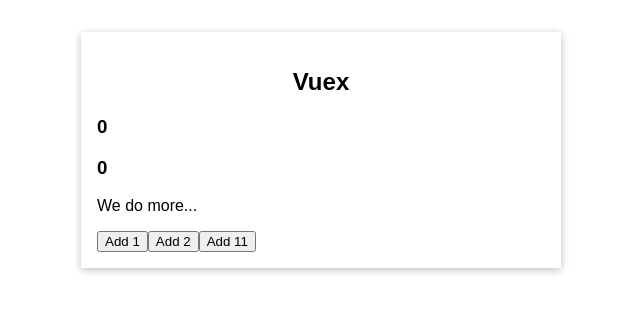
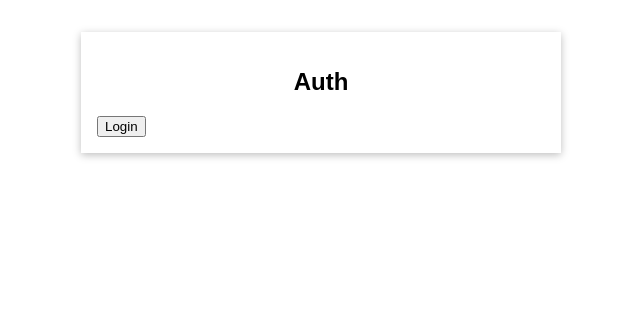
Before and after one commit to Leehuseung/Vue-Tutorial, a Vue app in the folder vuex-01-starting-setup/: page / in a window 1280 px wide. Shown: the top 312 px of the page, without its empty margins (319-959 px from the left). Built offline with nearby package versions, Linux system fonts and the light colour scheme.

Commit message:
15-221. vuex를 이용한 로그인 상태 구현

```diff
--- a/vuex-01-starting-setup/src/App.vue
+++ b/vuex-01-starting-setup/src/App.vue
@@ -1,11 +1,16 @@
 <template>
-  <base-container title="Vuex">
+  <base-container title="Vuex" v-if="isAuth">
 <!--    <h3>{{ $store.state.counter }}</h3>-->
 <!--    <h3>{{ counter }}</h3>-->
     <the-counter></the-counter>
     <favorite-value></favorite-value>
     <button @click="addOne">Add 1</button>
     <change-counter></change-counter>
+  </base-container>
+  <base-container title="Auth">
+    <user-auth>
+
+    </user-auth>
   </base-container>
 </template>
 
@@ -14,9 +19,11 @@
 import TheCounter from "@/components/TheCounter.vue";
 import ChangeCounter from "@/components/ChangeCounter.vue";
 import FavoriteValue from "@/components/FavoriteValue.vue";
+import UserAuth from "@/components/UserAuth.vue";
 
 export default {
   components: {
+    UserAuth,
     FavoriteValue,
     ChangeCounter,
     BaseContainer,
@@ -25,6 +32,9 @@
   computed: {
     counter() {
       return this.$store.state.counter;
+    },
+    isAuth() {
+      return this.$store.getters.userIsAuthenticated;
     }
   },
   methods: {
--- /dev/null
+++ b/vuex-01-starting-setup/src/components/UserAuth.vue
@@ -0,0 +1,23 @@
+<template>
+  <button @click="login" v-if="!isAuth">Login</button>
+  <button @click="logout" v-if="isAuth">Logout</button>
+</template>
+
+
+<script>
+export default {
+  methods: {
+    login() {
+      this.$store.dispatch('login');
+    },
+    logout() {
+      this.$store.dispatch('logout');
+    }
+  },
+  computed: {
+    isAuth() {
+      return this.$store.getters.userIsAuthenticated;
+    }
+  }
+}
+</script>
--- a/vuex-01-starting-setup/src/main.js
+++ b/vuex-01-starting-setup/src/main.js
@@ -6,7 +6,8 @@
 const store = createStore({
     state() {
         return {
-            counter: 0
+            counter: 0,
+            isLoggedIn: false,
         };
     },
     mutations: {
@@ -24,6 +25,9 @@
         //payload는 객체, 숫자 ,, 종류는 상관없다.
         increase(state, payload) {
             state.counter = state.counter + payload.value;
+        },
+        setAuth(state, payload) {
+            state.isLoggedIn = payload.isAuth;
         }
     },
     getters: {
@@ -37,6 +41,9 @@
             if(finalCounter < 0) return 0;
             if(finalCounter > 100)return 100;
             return finalCounter;
+        },
+        userIsAuthenticated(state){
+            return state.isLoggedIn;
         }
      },
     actions: {
@@ -49,6 +56,12 @@
         },
         increase(context, payload) {
             context.commit('increase', payload);
+        },
+        login(context) {
+            context.commit('setAuth', {isAuth: true});
+        },
+        logout(context) {
+            context.commit('setAuth', {isAuth: false});
         }
     }
 });
```
